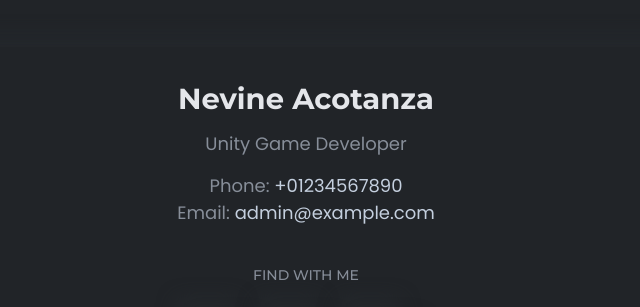
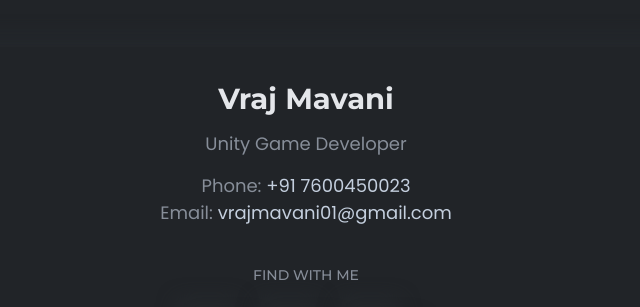
Before and after one commit to username8087/resume, a plain HTML site: page index.html in a window 1280 px wide. Shown: the part 7063-7370 px from the top of the page, without its empty margins (319-959 px from the left). Drawn offline with Linux system fonts and the light colour scheme; a web font is replaced by a local one.

Commit message:
UpdateEmailPhone

```diff
--- a/index.html
+++ b/index.html
@@ -1111,13 +1111,13 @@
                     <div class="row--20">
                         <div class="contact-about-area">
                             <div class="title-area">
-                                <h4 class="title">Nevine Acotanza</h4>
+                                <h4 class="title">Vraj Mavani</h4>
                                 <span>Unity Game Developer</span>
                             </div>
                             <div class="description">
-                                <span class="phone">Phone: <a href="tel:01941043264">+01234567890</a></span>
+                                <span class="phone">Phone: <a href="tel:+917600450023">+91 7600450023</a></span>
                                 <span class="mail">Email: <a
-                                        href="mailto:admin@example.com">admin@example.com</a></span>
+                                        href="mailto:vrajmavani01@gmail.com">vrajmavani01@gmail.com</a></span>
                             </div>
                             <div class="social-area">
                                 <div class="name">FIND WITH ME</div>
```
